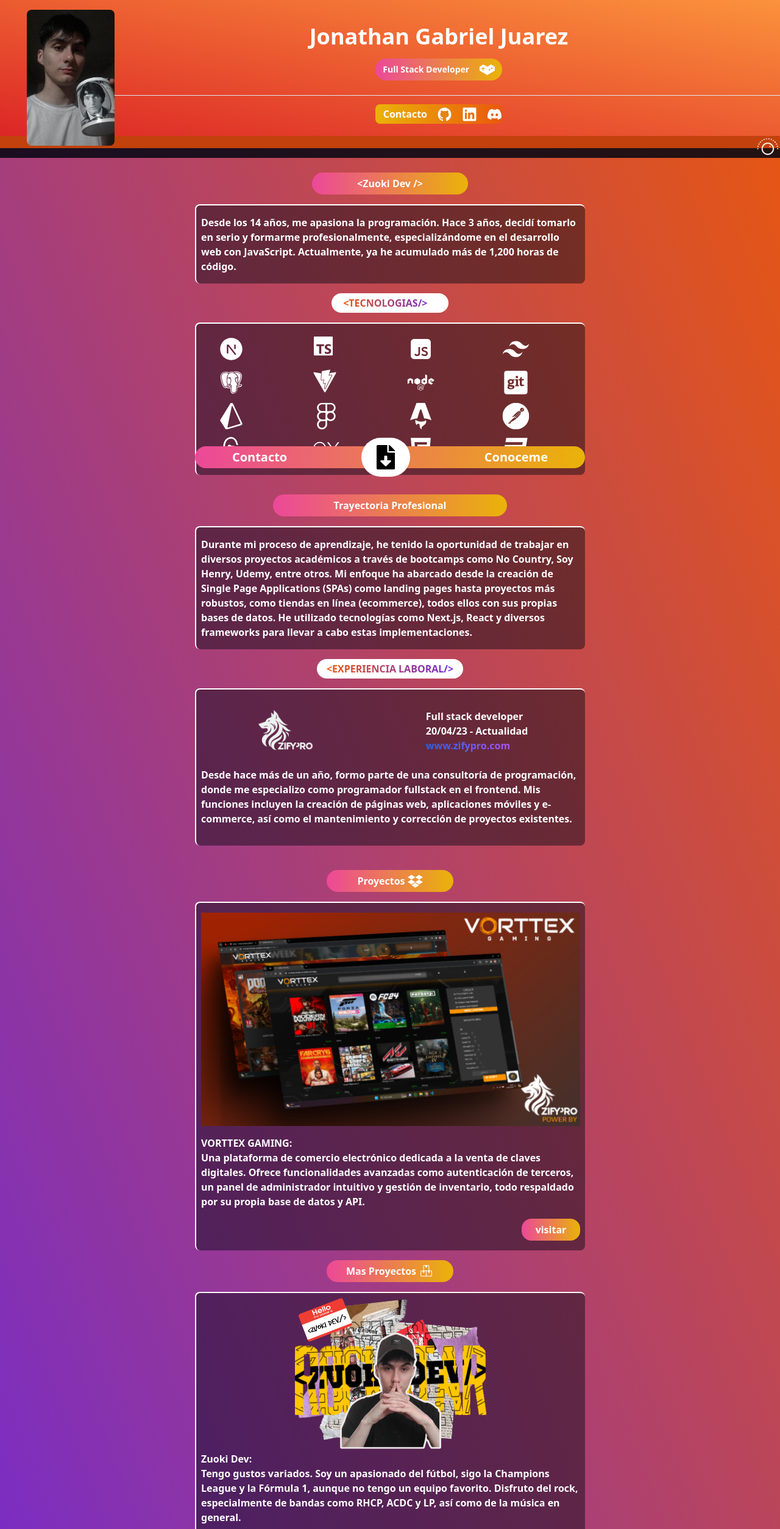
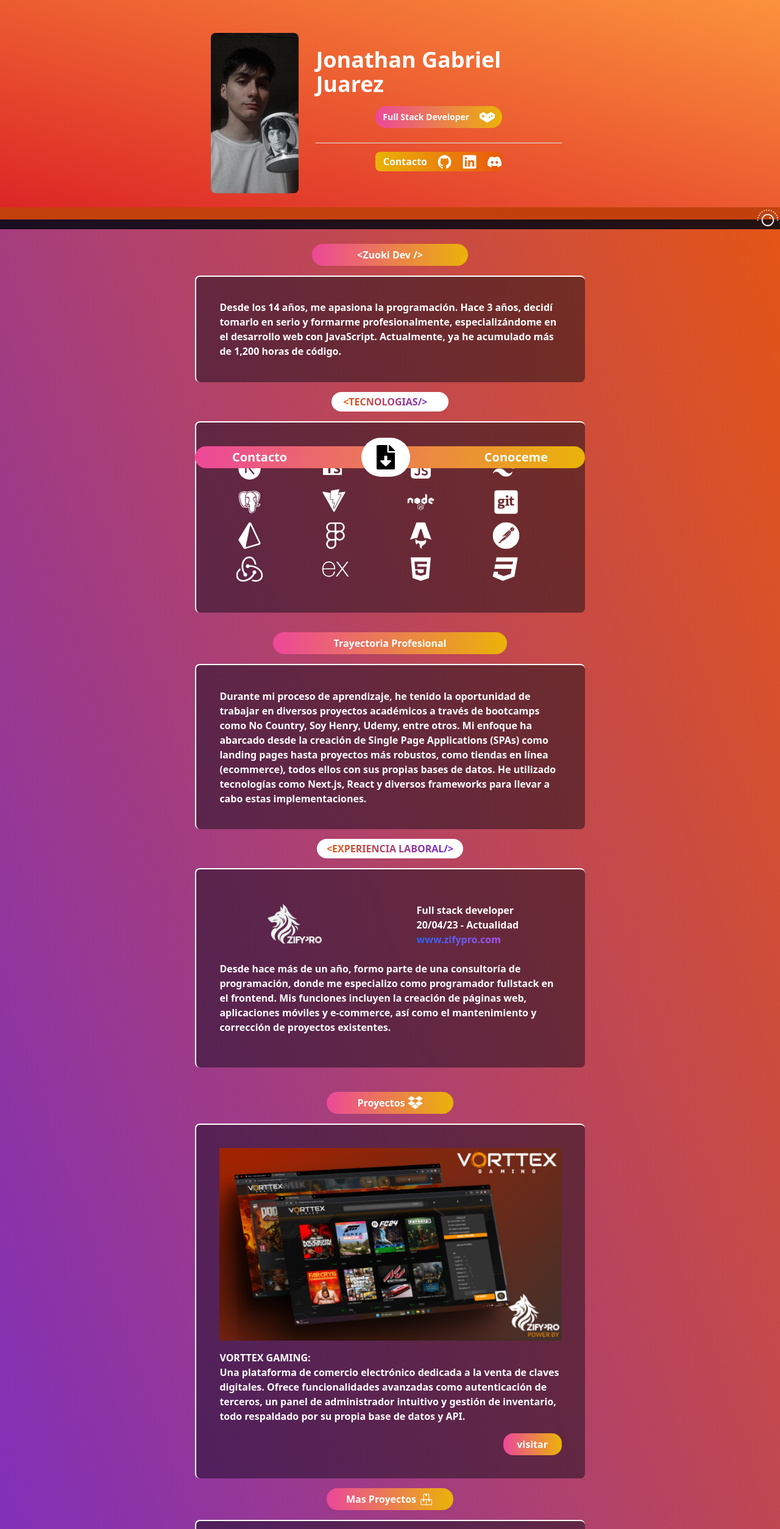
Before and after one commit to zuoki/porfolio2024, a React (Vite) app: page / in a window 1280 px wide. Shown: the top 2508 px of the page at 61% size. Built offline with nearby package versions, Linux system fonts and the light colour scheme.

Commit message:
porfolio 0.2.0

```diff
--- a/src/About/About.jsx
+++ b/src/About/About.jsx
@@ -47,7 +47,7 @@
                     </div>
                 <div className='sm:flex sm:justify-center'>
 
-                    <h3 className='text-white font-semibold font-sans border-solid  border-t-2 border-l-2 p-2 border-white  m-4  pt-4 pb-4 rounded-lg bg-gray-950 bg-opacity-45 blur-[.2px]   sm:w-[65vw] xl:w-[50vw] 2xl:w-[35vw]' >
+                    <h3 className='text-white font-semibold font-sans border-solid  border-t-2 border-l-2 p-2 border-white  m-4  pt-4 pb-4 rounded-lg bg-gray-950 bg-opacity-45 blur-[.2px]   sm:w-[65vw] xl:w-[50vw] 2xl:w-[35vw] sm:p-[5vw] xl:p-[3vw] 2xl:p-[1vw]' >
                         Desde los 14 años, me apasiona la programación. Hace 3 años, decidí tomarlo en serio y formarme profesionalmente, especializándome en el desarrollo web con JavaScript. Actualmente, ya he acumulado más de 1,200 horas de código.
                     </h3>
                 </div>
@@ -59,7 +59,7 @@
                 </div>
                 <div className='sm:flex sm:justify-center'>
 
-                <div className='grid grid-cols-4 text-white font-semibold font-sans border-solid  border-t-2 border-l-2 p-2 border-white  m-4  pt-1 rounded-lg bg-gray-950 bg-opacity-45 blur-[.2px] sm:w-[65vw] xl:w-[50vw] 2xl:w-[35vw]'>
+                <div className='grid grid-cols-4 text-white font-semibold font-sans border-solid  border-t-2 border-l-2 p-2 border-white  m-4  pt-1 rounded-lg bg-gray-950 bg-opacity-45 blur-[.2px] sm:w-[65vw] xl:w-[50vw] 2xl:w-[35vw] sm:p-[5vw] xl:p-[3vw] 2xl:p-[1vw]'>
                     <span class="icono ml-4 mt-3"><RiNextjsFill color="white" size="35px" class="ml-4  mt-2 sm:scale-125" />
                     </span>
                     <span class="icono ml-4 mt-3"><SiTypescript color="white" size="25px" class="ml-4 mt-2  sm:scale-125" />
--- a/src/Exp/Exp.jsx
+++ b/src/Exp/Exp.jsx
@@ -10,7 +10,7 @@
             </div>
             <div className='sm:flex sm:justify-center w-full'>
 
-            <div className='text-white font-semibold font-sans border-solid  border-t-2 border-l-2 p-2 border-white  m-4  pt-4 pb-4 rounded-lg bg-gray-950 bg-opacity-45 blur-[.2px]   sm:w-[65vw] xl:w-[50vw] 2xl:w-[35vw]'>
+            <div className='text-white font-semibold font-sans border-solid  border-t-2 border-l-2 p-2 border-white  m-4  pt-4 pb-4 rounded-lg bg-gray-950 bg-opacity-45 blur-[.2px]   sm:w-[65vw] xl:w-[50vw] 2xl:w-[35vw] sm:p-[5vw] xl:p-[3vw] 2xl:p-[1vw]'>
                 <p >
                     Durante mi proceso de aprendizaje, he tenido la oportunidad de trabajar en diversos proyectos académicos a través de bootcamps como No Country, Soy Henry, Udemy, entre otros. Mi enfoque ha abarcado desde la creación de Single Page Applications (SPAs) como landing pages hasta proyectos más robustos, como tiendas en línea (ecommerce), todos ellos con sus propias bases de datos. He utilizado tecnologías como Next.js, React y diversos frameworks para llevar a cabo estas implementaciones.
                 </p>
@@ -24,7 +24,7 @@
                 </div>
                 <div className='sm:flex sm:justify-center'>
 
-            <section className='text-white font-semibold font-sans border-solid border-t-2 border-l-2 p-2 pt-4 pb-4 border-white m-4 mt-4 rounded-lg bg-gray-950 bg-opacity-45 blur-[.2px]  sm:w-[65vw] xl:w-[50vw] 2xl:w-[35vw]'>
+            <section className='text-white font-semibold font-sans border-solid border-t-2 border-l-2 p-2 pt-4 pb-4 border-white m-4 mt-4 rounded-lg bg-gray-950 bg-opacity-45 blur-[.2px]  sm:w-[65vw] xl:w-[50vw] 2xl:w-[35vw] sm:p-[5vw] xl:p-[3vw] 2xl:p-[1vw]'>
                 <div className='flex justify-around'>
                     <img src="/zify.png" alt="zifypro" className='h-28' />
                     <div className='grid-cols-2 mt-4'>
--- a/src/Me/Me.jsx
+++ b/src/Me/Me.jsx
@@ -6,10 +6,11 @@
 function Me() {
 
   return (
+    <section className="bg-gradient-to-tr from-red-600 to-orange-400 flex justify-center">
 
-    <div id="inicio"class="flex relative font-sans w-full h-full   bg-gradient-to-tr from-red-600 to-orange-400">
+    <div id="inicio"class="flex relative font-sans w-full h-full    sm:p-[5vw] xl:p-[3vw] 2xl:p-[1vw]  sm:w-[65vw] xl:w-[50vw] 2xl:w-[35vw]">
       <div class="flex-none w-36 relative sm:w-40 ">
-        <img src="/jona.jpg" alt="" className="absolute inset-0 rounded-s-none rounded-e-lg h-full sm:w-36 sm:ml-11 sm:h-full object-cover ml-3 mt-2    sm:rounded-lg  sm:mt-4" loading="lazy" />
+        <img src="/jona.jpg" alt="" className="absolute inset-0 rounded-s-none rounded-e-lg h-full   sm:w-36  sm:h-full sm:-ml-[2vw] xl:-ml-[1vw]  object-cover ml-3 mt-2    sm:rounded-lg  sm:mt-4" loading="lazy" />
       </div>
       <form class="flex-auto   ">
         <div class="flex flex-wrap">
@@ -54,6 +55,7 @@
 
       </form>
     </div>
+    </section>
   );
 }
 
--- a/src/Proyectos/Proyectos.jsx
+++ b/src/Proyectos/Proyectos.jsx
@@ -19,7 +19,7 @@
 
             <div className='flex justify-center'>
 
-            <div className='text-white font-semibold font-sans border-solid  border-t-2 border-l-2 p-2 border-white  m-4  pt-4 pb-4 rounded-lg bg-gray-950 bg-opacity-45 blur-[.2px]   sm:w-[65vw] xl:w-[50vw] 2xl:w-[35vw]'>
+            <div className='text-white font-semibold font-sans border-solid  border-t-2 border-l-2 p-2 border-white  m-4  pt-4 pb-4 rounded-lg bg-gray-950 bg-opacity-45 blur-[.2px]   sm:w-[65vw] xl:w-[50vw] 2xl:w-[35vw] sm:p-[5vw] xl:p-[3vw] 2xl:p-[1vw]'>
                 <img src="/vortex.png" alt="" />
                 <h3 className='mt-4'>   VORTTEX GAMING:
                 </h3>
--- a/src/ZuokiDev/ZuokiDev.jsx
+++ b/src/ZuokiDev/ZuokiDev.jsx
@@ -4,16 +4,16 @@
   return (
     <section className='sm:flex sm:justify-center'>
 
-<div className='text-white font-semibold font-sans border-solid border-t-2 border-l-2 p-2 pt-4 pb-4 border-white m-4 mt-4 rounded-lg bg-gray-950 bg-opacity-45 blur-[.2px] sm:w-[65vw] xl:w-[50vw] 2xl:w-[35vw]'>
+<div className='text-white font-semibold font-sans border-solid border-t-2 border-l-2 p-2 pt-4 pb-4 border-white m-4 mt-4 rounded-lg bg-gray-950 bg-opacity-45 blur-[.2px] sm:w-[65vw] xl:w-[50vw] 2xl:w-[35vw] sm:p-[5vw] xl:p-[3vw] 2xl:p-[1vw]'>
     <div id='zuoki' className='flex justify-center'>
-                <img src="/zuoki.png" alt="" className='w-72 scale-110' />
+                <img src="/zuoki.png" alt="" className='w-72 scale-110 sm:scale-125 xl:scale-125 2xl:scale-150 2xl:mt-16 2xl:mb-16' />
 
     </div>
                 <h3 className='mt-4'>   Zuoki Dev:
                 </h3>
                 <p >
                 Tengo gustos variados. Soy un apasionado del fútbol, sigo la Champions League y la Fórmula 1, aunque no tengo un equipo favorito. Disfruto del rock, especialmente de bandas como RHCP, ACDC y LP, así como de la música en general.</p>
-                <img src="/certificate.png" alt="Henry"  className=' scale-75'/>
+                <img src="/certificate.png" alt="Henry"  className=' scale-75 '/>
                 <p>En mi carrera como programador, he aprendido que mis conocimientos y la relación con mis compañeros son esenciales. Mi pasión por el aprendizaje autodidacta me ha permitido crecer, pero también valoro todo lo que aprendo de ellos. Me gusta destacar, y uno de mis logros más significativos fue ser elegido "Henry Rockstar", un reconocimiento al alumno destacado, seleccionado entre más de 120 compañeros. Además, también fui reconocido por uno de los mejores proyectos finales de la carrera de Full Stack. Este premio refleja tanto mis habilidades técnicas como mi compromiso como buen compañero.
                   Actualmente estoy asistiendo a clases ingles para alcanzar el nivel C1
                 </p>
```
